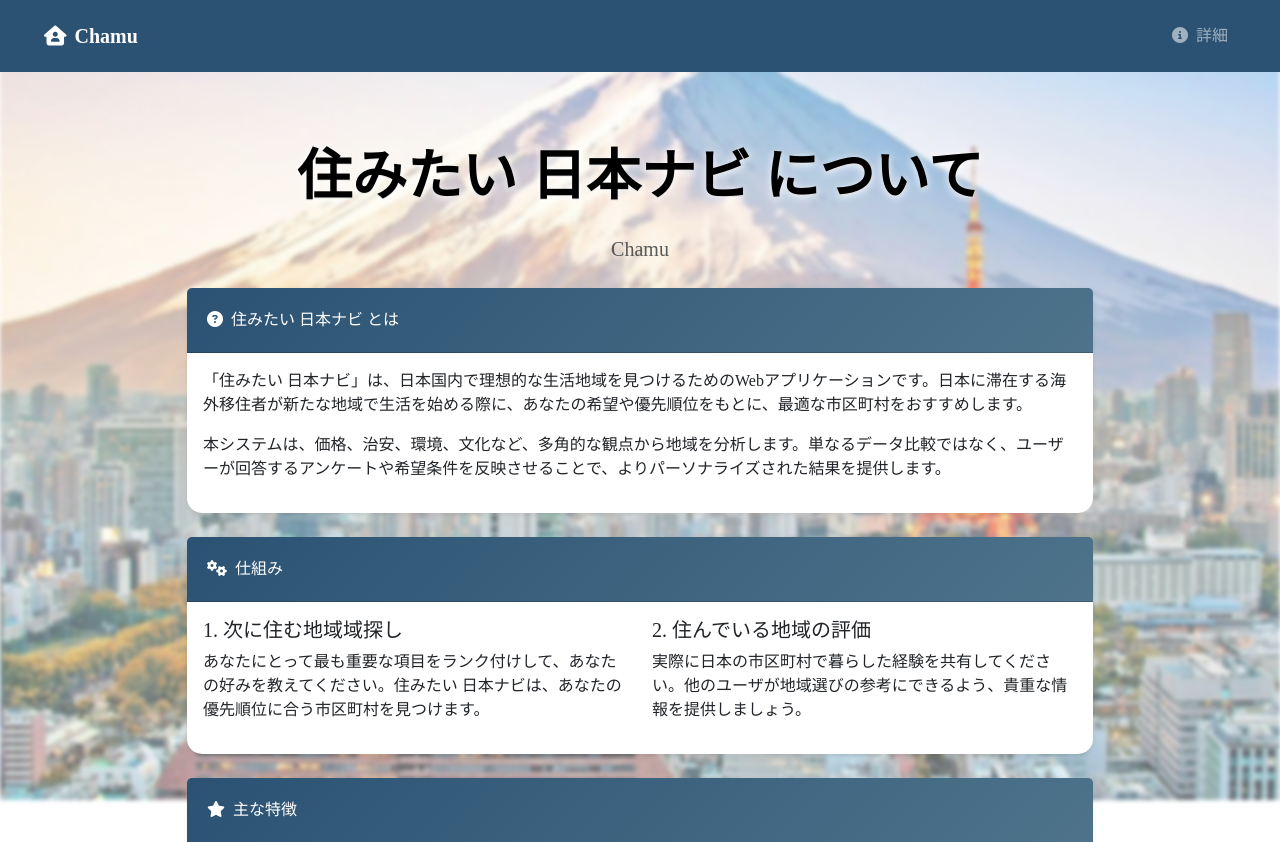
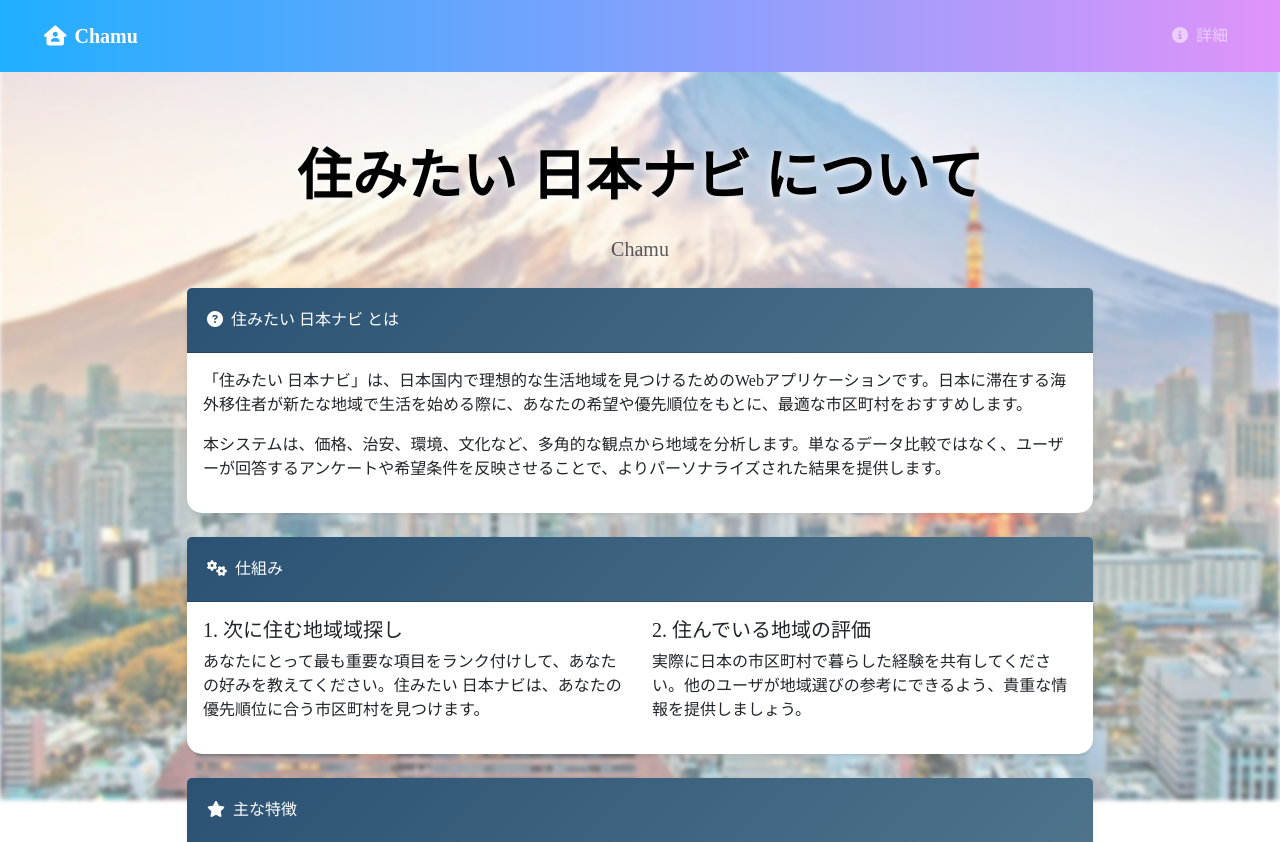
Before and after one commit to nt-thuyr/chamu-web-app, a Django app: page /about/ in a window 1280 px wide. Shown: the top 842 px of the page. Run offline with Django 5.2, Linux system fonts and the light colour scheme; some web fonts are replaced.

Commit message:
update requirements.txt

```diff
--- a/templates/base.html
+++ b/templates/base.html
@@ -16,7 +16,7 @@
 <body>
     <link rel="stylesheet" href="https://cdnjs.cloudflare.com/ajax/libs/font-awesome/6.4.0/css/all.min.css">
 
-<nav class="navbar navbar-expand-lg navbar-dark custom-navbar mb-4" style="padding: 1rem 2rem;">
+<nav class="navbar navbar-expand-lg navbar-dark custom-navbar mb-4" style="background-image: linear-gradient(to right, #20afff, #e093f9); padding: 1rem 2rem;">
     <div class="container-fluid">
         <a class="navbar-brand fw-bold d-flex align-items-center" href="{% url 'homepage' %}">
             <i class="fa-solid fa-house-user me-2"></i>{% trans "Chamu" %}
--- a/templates/evaluate_info.html
+++ b/templates/evaluate_info.html
@@ -1,4 +1,5 @@
 {% extends 'base.html' %}
+{% load widget_tweaks %}
 {% load i18n %}
 {% load static %}
 {% block title %}Information{% endblock %}
```
